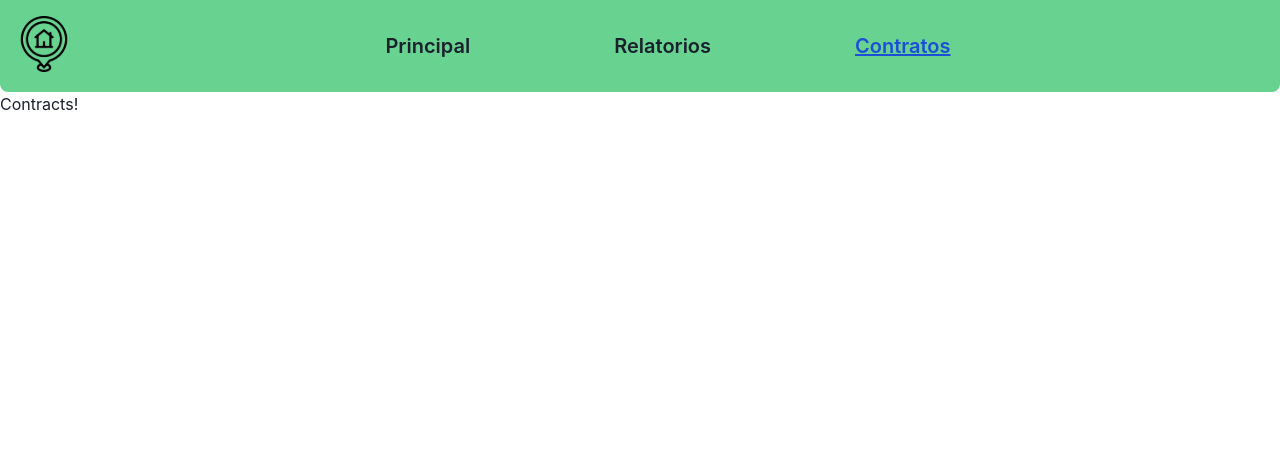
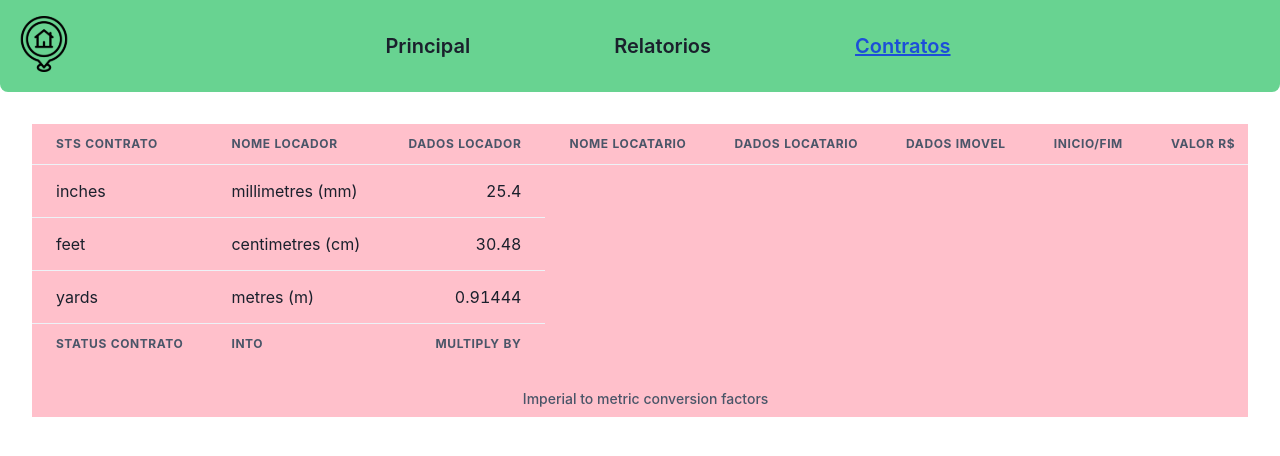
Before and after one commit to JoelFrancisco/sistema-imoveis-basico, a React (Vite) app in the folder front/: page /contratos in a window 1280 px wide. Shown: the top 456 px of the page. Built offline with nearby package versions, Linux system fonts and the light colour scheme.

Commit message:
Iniciando tela de contratos

```diff
--- a/front/src/components/Form.jsx
+++ b/front/src/components/Form.jsx
@@ -39,6 +39,7 @@ export function Form() {
         <Flex alignItems="center">
           <FormLabel textAlign="center">Nome:</FormLabel>
           <Input
+            id="locator_name"
             type="text"
             size="md"
             variant="filled"
@@ -51,6 +52,7 @@ export function Form() {
           <InputGroup>
             <InputLeftAddon children="(48)" />
             <Input
+              id="locator_phone"
               type="tel"
               size="md"
               variant="outline"
@@ -62,6 +64,7 @@ export function Form() {
         <Flex alignItems="center">
           <FormLabel>Data de nascimento:</FormLabel>
           <Input
+            id="locator_birth"
             type="date"
             size="md"
             variant="filled"
@@ -72,6 +75,7 @@ export function Form() {
         <Flex alignItems="center">
           <FormLabel>CPF:</FormLabel>
           <Input
+            id="locator_cpf"
             type="text"
             size="md"
             variant="filled"
@@ -95,6 +99,7 @@ export function Form() {
         <Flex alignItems="center">
           <FormLabel textAlign="center">Nome:</FormLabel>
           <Input
+            id="renter_name"
             type="text"
             size="md"
             variant="filled"
@@ -107,6 +112,7 @@ export function Form() {
           <InputGroup>
             <InputLeftAddon children="(48)" />
             <Input
+              id="renter_phone"
               type="tel"
               size="md"
               variant="outline"
@@ -118,6 +124,7 @@ export function Form() {
         <Flex alignItems="center">
           <FormLabel>Data de nascimento:</FormLabel>
           <Input
+            id="renter_birth"
             type="date"
             size="md"
             variant="filled"
@@ -128,6 +135,7 @@ export function Form() {
         <Flex alignItems="center">
           <FormLabel>CPF:</FormLabel>
           <Input
+            id="renter_cpf"
             type="text"
             size="md"
             variant="filled"
@@ -138,6 +146,7 @@ export function Form() {
         <Flex alignItems="center">
           <FormLabel>Banco:</FormLabel>
           <Input
+            id="renter_bank"
             type="text"
             size="md"
             variant="filled"
@@ -148,6 +157,7 @@ export function Form() {
         <Flex alignItems="center">
           <FormLabel>Conta:</FormLabel>
           <Input
+            id="renter_account"
             type="text"
             size="md"
             variant="filled"
@@ -158,6 +168,7 @@ export function Form() {
         <Flex alignItems="center">
           <FormLabel>Agencia:</FormLabel>
           <Input
+            id="renter_agency"
             type="text"
             size="md"
             variant="filled"
@@ -181,6 +192,7 @@ export function Form() {
         <Flex alignItems="center">
           <FormLabel>Tipo:</FormLabel>
           <Select
+            id="set_type"
             type="date"
             size="md"
             variant="filled"
@@ -195,6 +207,7 @@ export function Form() {
         <Flex alignItems="center">
           <FormLabel>Bloco:</FormLabel>
           <Input
+            id="set_block"
             type="text"
             size="md"
             variant="filled"
@@ -205,6 +218,7 @@ export function Form() {
         <Flex alignItems="center">
           <FormLabel>Nº:</FormLabel>
           <Input
+            id="set_number"
             type="number"
             size="md"
             variant="filled"
@@ -215,6 +229,7 @@ export function Form() {
         <Flex alignItems="center">
           <FormLabel>Area total(m²):</FormLabel>
           <Input
+            id="set_area_total"
             type="number"
             size="md"
             variant="filled"
@@ -225,6 +240,7 @@ export function Form() {
         <Flex alignItems="center">
           <FormLabel>Area construida(m²):</FormLabel>
           <Input
+            id="set_area_building"
             type="number"
             size="md"
             variant="filled"
@@ -235,6 +251,7 @@ export function Form() {
         <Flex alignItems="center">
           <FormLabel>Valor total(R$):</FormLabel>
           <Input
+            id="set_value_total"
             type="number"
             size="md"
             variant="filled"
--- a/front/src/pages/Contracts.jsx
+++ b/front/src/pages/Contracts.jsx
@@ -1,7 +1,60 @@
+import {
+  Flex,
+  TableContainer,
+  Table,
+  TableCaption,
+  Thead,
+  Tr,
+  Th,
+  Tbody,
+  Td,
+  Tfoot,
+} from "@chakra-ui/react";
+
 export default function Contracts() {
   return (
-    <>
-      <p>Contracts!</p>
-    </>
+    <Flex as="main" padding="8" alignItems="center" justifyContent="center">
+      <TableContainer bgColor="pink">
+        <Table variant="simple" size="md">
+          <TableCaption>Imperial to metric conversion factors</TableCaption>
+          <Thead>
+            <Tr>
+              <Th>sts contrato</Th>
+              <Th>nome locador</Th>
+              <Th>dados locador</Th>
+              <Th>nome locatario</Th>
+              <Th>dados locatario</Th>
+              <Th>dados imovel</Th>
+              <Th>inicio/fim</Th>
+              <Th>valor R$</Th>
+            </Tr>
+          </Thead>
+          <Tbody>
+            <Tr>
+              <Td>inches</Td>
+              <Td>millimetres (mm)</Td>
+              <Td isNumeric>25.4</Td>
+            </Tr>
+            <Tr>
+              <Td>feet</Td>
+              <Td>centimetres (cm)</Td>
+              <Td isNumeric>30.48</Td>
+            </Tr>
+            <Tr>
+              <Td>yards</Td>
+              <Td>metres (m)</Td>
+              <Td isNumeric>0.91444</Td>
+            </Tr>
+          </Tbody>
+          <Tfoot>
+            <Tr>
+              <Th>Status Contrato</Th>
+              <Th>into</Th>
+              <Th isNumeric>multiply by</Th>
+            </Tr>
+          </Tfoot>
+        </Table>
+      </TableContainer>
+    </Flex>
   );
 }
```
